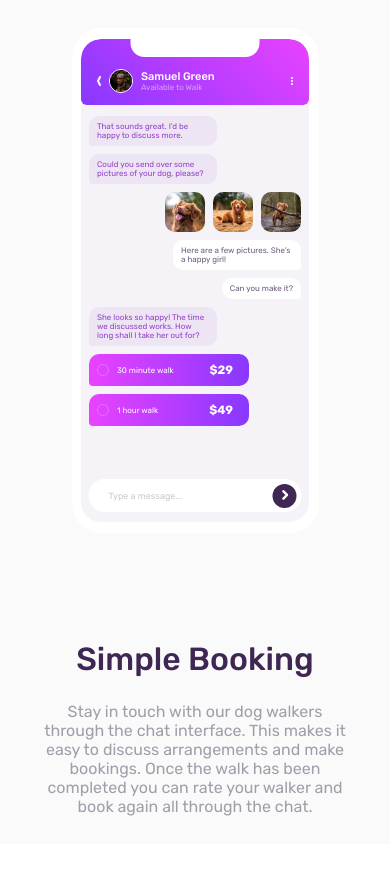
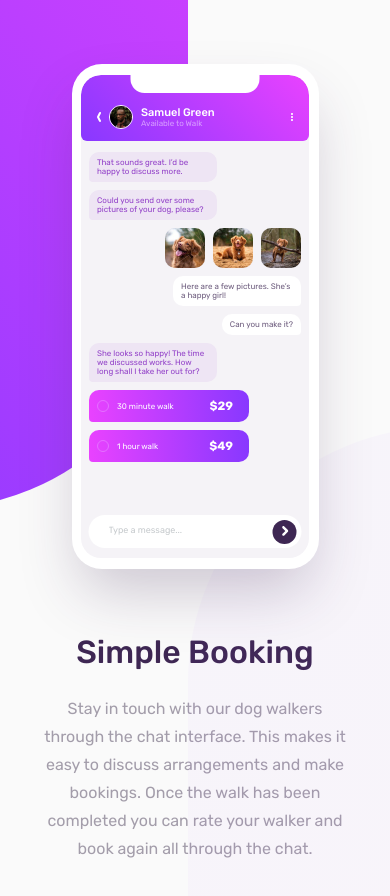
Before and after one commit to ValouZ/chat-app-vuejs, a Vue app: page / in a window 390 px wide. Shown: the top 896 px of the page. Before the commit the page ends 844 px from the top, so only its background shows below. Built offline with nearby package versions, Linux system fonts and the light colour scheme.

Commit message:
phone version done

```diff
--- a/src/App.vue
+++ b/src/App.vue
@@ -1,6 +1,10 @@
 <template>
-  <Phone class="app-phone" />
-  <Description />
+  <div class="container">
+    <div class="purple-shape"></div>
+    <div class="low-white-shape"></div>
+    <Phone />
+    <Description />
+  </div>
 </template>
 
 <script>
@@ -20,15 +24,43 @@ export default {
 <style lang="scss">
 @import "@/scss/styles.scss";
 #app {
-  background: $background; //$app-background
+  //$app-background
+  min-height: 100vh;
+}
+
+.container {
+  position: relative;
+  min-height: 100vh;
+  background: $background;
+  padding: 64px 0;
   display: flex;
   flex-direction: column;
   justify-content: space-around;
   align-items: center;
-  min-height: 100vh;
+  overflow: hidden;
 }
 
-.app-phone {
-  margin-bottom: 50px;
+.purple-shape {
+  position: absolute;
+  width: 510px;
+  height: 1018px;
+  left: -322px;
+  top: -509px;
+  background: linear-gradient(225deg, #e844ff 0%, #8739ff 100%);
+  border-radius: 255px;
+}
+
+.low-white-shape {
+  position: absolute;
+  width: 510px;
+  height: 1018px;
+  left: 188px;
+  top: 427px;
+
+  background: linear-gradient(225deg, #e844ff 0%, #8739ff 100%);
+  mix-blend-mode: normal;
+  opacity: 0.03;
+  border-radius: 255px;
+  transform: matrix(1, 0, 0, -1, 0, 0);
 }
 </style>
--- a/src/components/Description.vue
+++ b/src/components/Description.vue
@@ -26,6 +26,7 @@ h1 {
   color: $main-heading;
 }
 p {
+  line-height: 28px;
   color: $paragraph;
 }
 </style>
--- a/src/components/Phone.vue
+++ b/src/components/Phone.vue
@@ -52,15 +52,7 @@
         :sender="false"
         :radio="true"
       />
-      <div class="writing-zone">
-        <p>Type a message...</p>
-        <button class="button-send">
-          <img
-            src="../assets/arrow-send.svg"
-            alt="Click me the send a message"
-          />
-        </button>
-      </div>
+      <WritingZone />
     </div>
   </section>
 </template>
@@ -68,11 +60,13 @@
 <script>
 import PhoneMessage from "@/components/PhoneMessage.vue";
 import PhoneMessagePhoto from "@/components/PhoneMessagePhoto.vue";
+import WritingZone from "@/components/WritingZone.vue";
 export default {
   name: "Phone",
   components: {
     PhoneMessage,
     PhoneMessagePhoto,
+    WritingZone,
   },
 };
 </script>
@@ -89,6 +83,8 @@ export default {
   align-items: center;
   justify-content: center;
   position: relative;
+  margin-bottom: 64px;
+  box-shadow: 0px 30px 60px -10px rgba(62, 39, 83, 0.251202);
 
   .phone__top {
     @include absolute($left: 50%, $top: 0);
@@ -149,32 +145,11 @@ export default {
   margin: 0 8px;
 }
 
-.last{
+.last {
   margin-bottom: 16px;
 }
 
 .writing-zone {
-  display: flex;
-  justify-content: space-between;
-  align-items: center;
   @include absolute($bottom: 10px, $left: 50%);
-  width: 213px;
-  height: 33px;
-  background: $white;
-  border-radius: 20px;
-  p {
-    font-size: 9px;
-    color: $placeholder-text;
-    margin-left: 20px;
-  }
-}
-
-.button-send {
-  height: 24px;
-  width: 24px;
-  border-radius: 100%;
-  border: none;
-  background: $main-heading;
-  margin-right: 5px;
 }
 </style>
--- /dev/null
+++ b/src/components/WritingZone.vue
@@ -0,0 +1,56 @@
+<template>
+  <div class="writing-zone">
+    <textarea type="text" placeholder="Type a message..."></textarea>
+    <button class="button-send">
+      <img src="../assets/arrow-send.svg" alt="Click me the send a message" />
+    </button>
+  </div>
+</template>
+
+<script>
+export default {};
+</script>
+
+<style lang="scss" scoped>
+.writing-zone {
+  display: flex;
+  justify-content: space-between;
+  align-items: center;
+  position: relative;
+  width: 213px;
+  height: 33px;
+  background: $white;
+  border-radius: 20px;
+  textarea {
+    display: flex;
+    align-content: center;
+    margin-left: 20px;
+    resize: none;
+    outline: none;
+    border: none;
+    height: 100%;
+    padding-top: 10px;
+    width: 160px;
+    border-radius: inherit;
+    font-size: 9px;
+    color: $chat-on-the-right;
+    &::placeholder {
+      color: $placeholder-text;
+    }
+  }
+}
+
+.button-send {
+  position: absolute;
+  height: 24px;
+  width: 24px;
+  border-radius: 100%;
+  border: none;
+  background: $main-heading;
+  right: 5px;
+  transition: 0.1s;
+  &:hover{
+    opacity: 0.8;
+  }
+}
+</style>
```
